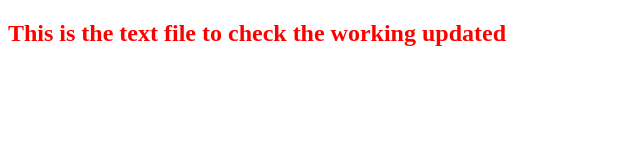
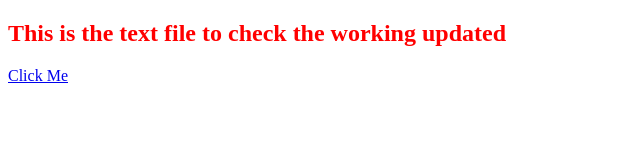
Before and after one commit to prashantjain91/kalpatru, a plain HTML site: page index.html in a window 1280 px wide. Shown: the full height of the page, 0-640 px from the left. Drawn offline with Linux system fonts and the light colour scheme.

Commit message:
youtube link is added

```diff
--- a/index.html
+++ b/index.html
@@ -9,5 +9,6 @@
 </head>
 <body>
     <h2>This is the text file to check the working updated</h2>
+    <a href="https://www.youtube.com/watch?v=i2aRzr4ymEk">Click Me</a>
 </body>
 </html>
```
